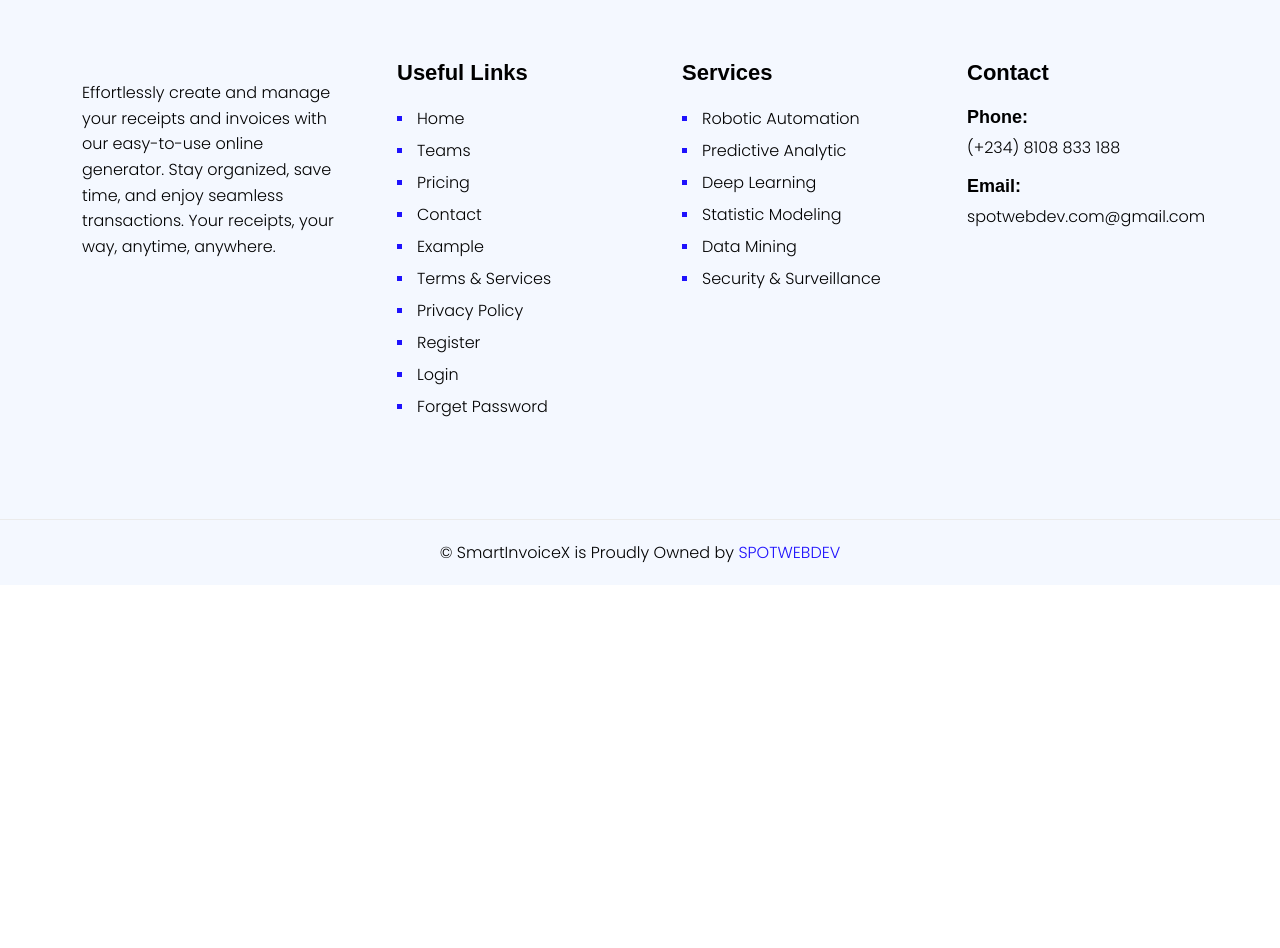
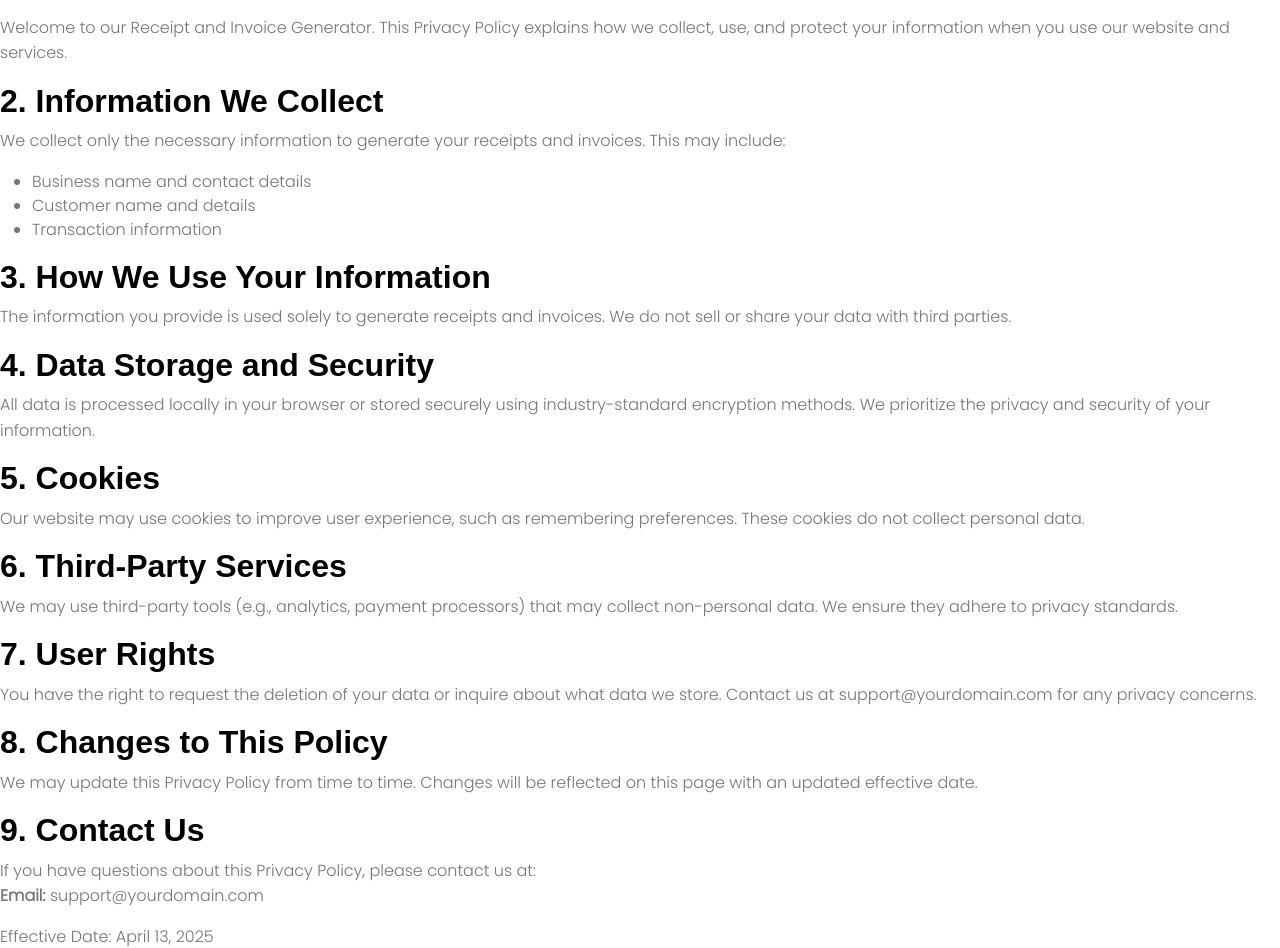
Before and after one commit to SPOTWEBDEV/ReceiptGeneratorWebsite, a React (Vite) app: page /privacy-policy in a window 1280 px wide. Shown: the part 468-1416 px from the top of the page. Before the commit the page ends 1053 px from the top, so only its background shows below. Built offline with nearby package versions, Linux system fonts and the light colour scheme.

Commit message:
changed and fixed

```diff
--- a/src/includes/Footer.jsx
+++ b/src/includes/Footer.jsx
@@ -34,7 +34,7 @@ export const ClientFooter = () => {
                     <li><a href="/privacy-policy">Privacy Policy</a></li>
                     <li><a href="/register">Register </a></li>
                     <li><a href="/login">Login</a></li>
-                    <li><a href="/forget-password">Forget Password </a></li>
+                    <li><a href="/forgot-password">Forget Password </a></li>
 
                   </ul>
                 </div>
--- a/src/includes/Navbar.jsx
+++ b/src/includes/Navbar.jsx
@@ -78,7 +78,7 @@ export const ClientNav = () => {
                                         </li>
 
                                         <li className="nav-item">
-                                        <a href="/teams" className="nav-link active">Our Team</a>
+                                        <a href="/teams" className="nav-link ">Our Team</a>
                                         </li>
 
                                         <li className="nav-item">
--- a/src/pages/PrivacyPolicy.jsx
+++ b/src/pages/PrivacyPolicy.jsx
@@ -1,12 +1,88 @@
-import React from 'react'
-import Landing from '../layout/Landing'
+// import React from 'react'
+// import Landing from '../layout/Landing'
+
+import React from 'react';
+import Landing from '../layout/Landing';
 
 const PrivacyPolicy = () => {
   return (
-    <div>
-                    <Landing header='Privacy Policy'></Landing>
-    </div>
-  )
-}
+    <Landing header="Privacy Policy">
+      <div className="max-w-3xl mx-auto mt-6 space-y-6 bg-white p-6 rounded-md shadow-sm">
+        <section>
+          <h2 className="text-xl font-semibold">1. Introduction</h2>
+          <p>
+            Welcome to our Receipt and Invoice Generator. This Privacy Policy explains how we collect, use, and protect your information when you use our website and services.
+          </p>
+        </section>
 
-export default PrivacyPolicy
+        <section>
+          <h2 className="text-xl font-semibold">2. Information We Collect</h2>
+          <p>
+            We collect only the necessary information to generate your receipts and invoices. This may include:
+          </p>
+          <ul className="list-disc list-inside ml-4">
+            <li>Business name and contact details</li>
+            <li>Customer name and details</li>
+            <li>Transaction information</li>
+          </ul>
+        </section>
+
+        <section>
+          <h2 className="text-xl font-semibold">3. How We Use Your Information</h2>
+          <p>
+            The information you provide is used solely to generate receipts and invoices. We do not sell or share your data with third parties.
+          </p>
+        </section>
+
+        <section>
+          <h2 className="text-xl font-semibold">4. Data Storage and Security</h2>
+          <p>
+            All data is processed locally in your browser or stored securely using industry-standard encryption methods. We prioritize the privacy and security of your information.
+          </p>
+        </section>
+
+        <section>
+          <h2 className="text-xl font-semibold">5. Cookies</h2>
+          <p>
+            Our website may use cookies to improve user experience, such as remembering preferences. These cookies do not collect personal data.
+          </p>
+        </section>
+
+        <section>
+          <h2 className="text-xl font-semibold">6. Third-Party Services</h2>
+          <p>
+            We may use third-party tools (e.g., analytics, payment processors) that may collect non-personal data. We ensure they adhere to privacy standards.
+          </p>
+        </section>
+
+        <section>
+          <h2 className="text-xl font-semibold">7. User Rights</h2>
+          <p>
+            You have the right to request the deletion of your data or inquire about what data we store. Contact us at support@yourdomain.com for any privacy concerns.
+          </p>
+        </section>
+
+        <section>
+          <h2 className="text-xl font-semibold">8. Changes to This Policy</h2>
+          <p>
+            We may update this Privacy Policy from time to time. Changes will be reflected on this page with an updated effective date.
+          </p>
+        </section>
+
+        <section>
+          <h2 className="text-xl font-semibold">9. Contact Us</h2>
+          <p>
+            If you have questions about this Privacy Policy, please contact us at: <br />
+            <strong>Email:</strong> support@yourdomain.com
+          </p>
+        </section>
+
+        <footer className="pt-6 text-sm text-gray-500 border-t mt-8">
+          Effective Date: April 13, 2025
+        </footer>
+      </div>
+    </Landing>
+  );
+};
+
+export default PrivacyPolicy;
--- a/src/pages/TermsOfService.jsx
+++ b/src/pages/TermsOfService.jsx
@@ -1,14 +1,75 @@
-import React from 'react'
-import Landing from '../layout/Landing'
+import React from 'react';
+import Landing from '../layout/Landing';
 
 const TermsOfService = () => {
   return (
-    <div>
-                    <Landing header='Terms Of Service'>
+    <Landing header="Terms of Service">
+      <div className="max-w-3xl mx-auto mt-6 space-y-6 bg-white p-6 rounded-md shadow-sm text-gray-800">
+        <section>
+          <h2 className="text-xl font-semibold">1. Acceptance of Terms</h2>
+          <p>
+            By accessing or using our Receipt and Invoice Generator, you agree to be bound by these Terms of Service. If you do not agree to these terms, please do not use the service.
+          </p>
+        </section>
 
-                    </Landing>
-    </div>
-  )
-}
+        <section>
+          <h2 className="text-xl font-semibold">2. Description of Service</h2>
+          <p>
+            Our tool provides users with the ability to create receipts and invoices for personal or business use. We do not offer accounting or legal advice.
+          </p>
+        </section>
 
-export default TermsOfService
+        <section>
+          <h2 className="text-xl font-semibold">3. User Responsibilities</h2>
+          <ul className="list-disc list-inside ml-4">
+            <li>You agree to provide accurate and lawful information.</li>
+            <li>You are responsible for maintaining the confidentiality of your generated documents.</li>
+            <li>You must not use the service for fraudulent or illegal activities.</li>
+          </ul>
+        </section>
+
+        <section>
+          <h2 className="text-xl font-semibold">4. Intellectual Property</h2>
+          <p>
+            All content, branding, and tools provided by this website are the property of the company. Unauthorized use, reproduction, or distribution is prohibited.
+          </p>
+        </section>
+
+        <section>
+          <h2 className="text-xl font-semibold">5. Limitation of Liability</h2>
+          <p>
+            We are not liable for any damages or losses resulting from the use or inability to use our service. All documents generated are provided "as-is" without warranties of any kind.
+          </p>
+        </section>
+
+        <section>
+          <h2 className="text-xl font-semibold">6. Modifications to Terms</h2>
+          <p>
+            We reserve the right to modify these terms at any time. Continued use of the service constitutes acceptance of the updated terms.
+          </p>
+        </section>
+
+        <section>
+          <h2 className="text-xl font-semibold">7. Termination</h2>
+          <p>
+            We may suspend or terminate your access to the service if you violate these terms or engage in misuse of the platform.
+          </p>
+        </section>
+
+        <section>
+          <h2 className="text-xl font-semibold">8. Contact Us</h2>
+          <p>
+            For questions about these Terms of Service, please contact us at:<br />
+            <strong>Email:</strong> support@yourdomain.com
+          </p>
+        </section>
+
+        <footer className="pt-6 text-sm text-gray-500 border-t mt-8">
+          Effective Date: April 13, 2025
+        </footer>
+      </div>
+    </Landing>
+  );
+};
+
+export default TermsOfService;
--- a/src/pages/clients/ForgetPassword.jsx
+++ b/src/pages/clients/ForgetPassword.jsx
@@ -1,14 +1,72 @@
-import React from 'react'
-import Landing from '../../layout/Landing'
+// import React from 'react'
+// import Landing from '../../layout/Landing'
+
+// const ForgetPassword = () => {
+//   return (
+//     <>
+//                     <Landing header='Forgot Password'>
+//                      <h1>Forgot Password</h1>
+//                      </Landing>
+//     </>
+//   )
+// }
+
+// export default ForgetPassword
+
+import React, { useState } from 'react';
+import Landing from '../../layout/Landing';
 
 const ForgetPassword = () => {
+  const [email, setEmail] = useState('');
+  const [message, setMessage] = useState('');
+  const [error, setError] = useState('');
+
+  const handleSubmit = async (e) => {
+    e.preventDefault();
+
+    try {
+      if (!email) throw new Error("Please enter your email");
+      // Simulate API call
+      // await api.post('/forgot-password', { email });
+
+      setMessage('Reset link sent to your email.');
+      setError('');
+    } catch (err) {
+      setError(err.message);
+      setMessage('');
+    }
+  };
+
   return (
-    <>
-                    <Landing header='Forgot Password'>
-                     <h1>Forgot Password</h1>
-                     </Landing>
-    </>
-  )
-}
+    <Landing header="Forgot Password">
+      <div className="flex items-center justify-center min-h-[70vh]">
+        <div className="w-full max-w-md bg-white p-8 rounded-lg shadow-lg">
+          <h2 className="text-2xl font-semibold mb-4 text-center">Forgot Your Password?</h2>
+          <p className="text-gray-600 text-center mb-6">
+            Enter your email to receive a password reset link.
+          </p>
+          <form onSubmit={handleSubmit}>
+            <input
+              type="email"
+              value={email}
+              onChange={(e) => setEmail(e.target.value)}
+              placeholder="Email address"
+              className="w-full px-4 py-2 border rounded mb-4 focus:outline-none focus:ring-2 focus:ring-blue-500"
+              required
+            />
+            <button
+              type="submit"
+              className="w-full bg-blue-600 text-white py-2 rounded-md hover:bg-blue-700 active:scale-95 transition-transform duration-150 font-medium shadow-md"
+            >
+              Send Reset Link
+            </button>
+          </form>
+          {message && <p className="mt-4 text-green-600 text-center">{message}</p>}
+          {error && <p className="mt-4 text-red-600 text-center">{error}</p>}
+        </div>
+      </div>
+    </Landing>
+  );
+};
 
-export default ForgetPassword
+export default ForgetPassword;
--- a/src/pages/clients/Login.jsx
+++ b/src/pages/clients/Login.jsx
@@ -16,10 +16,10 @@ const Login = () => {
                   <div className="authentication-form">
                     <form>
                       <div className="form-group mb-20">
-                        <input type="text" name="user" className="form-control" required placeholder="Username/Email Address*" />
+                        <input type="text" name="user" className="form-control" required placeholder="Email Address" />
                       </div>
                       <div className="form-group mb-20">
-                        <input type="password" name="email" className="form-control" required placeholder="Password*" />
+                        <input type="password" name="email" className="form-control" required placeholder="Password" />
                       </div>
                       <div className="authentication-account-access mb-20">
                         <div className="authentication-account-access-item">
@@ -30,7 +30,7 @@ const Login = () => {
                         </div>
                         <div className="authentication-account-access-item">
                           <div className="authentication-link">
-                            <a href="/forget-password">Forget password?</a>
+                            <a href="/forgot-password">Forget password?</a>
                           </div>
                         </div>
                       </div>
--- a/src/pages/clients/Register.jsx
+++ b/src/pages/clients/Register.jsx
@@ -18,6 +18,9 @@ const Register = () => {
                                             </div>
                                             <div className="form-group mb-20">
                                                 <input type="text" name="email" className="form-control" required placeholder="Email*" />
+                                            </div>
+                                            <div className="form-group mb-20">
+                                                <input type="text" name="phone" className="form-control" required placeholder="phonenumber*" />
                                             </div>
                                             <div className="form-group mb-20">
                                                 <input type="password" name="email" className="form-control" required placeholder="Password*" />
```
